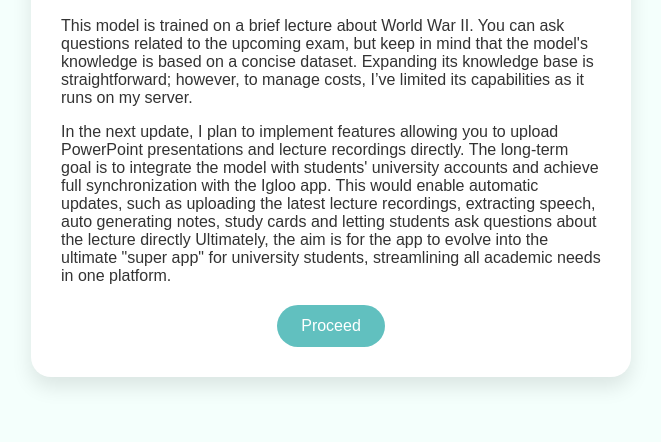
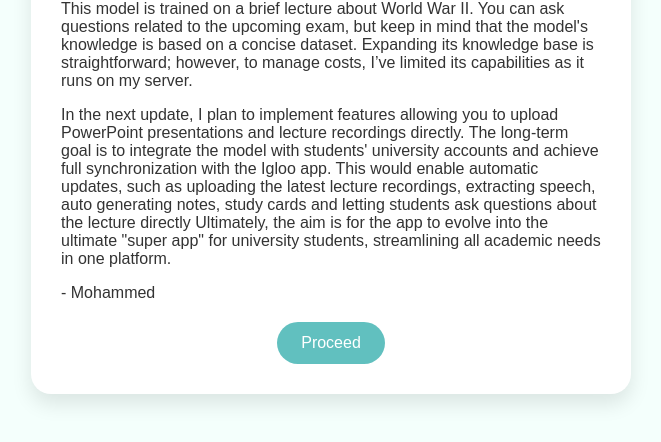
Before and after one commit to Raider1421/ai-chat-prototype, a website: page index.html in a window 1280 px wide. Shown: the part 250-692 px from the top of the page, without its empty margins (309-970 px from the left). Drawn offline with Linux system fonts and the light colour scheme.

Commit message:
to make api work and visually update

```diff
--- a/index.html
+++ b/index.html
@@ -26,17 +26,18 @@
         long-term goal is to integrate the model with students' university accounts and achieve full synchronization with the Igloo app. This would
         enable automatic updates, such as uploading the latest lecture recordings, extracting speech, auto generating notes, study cards and letting students
         ask questions about the lecture directly Ultimately, the aim is for the app to evolve into the ultimate "super app" for university students, streamlining all academic needs in one platform.</p>
+        <p>- Mohammed</p>
     </div>
     <button id="proceedButton" class="send-button">Proceed</button>
   </div>
 </div>
 
-  <!-- Logo Container -->
+  <!-- Logo Container maybe double up on this later? or swap with picture of myself? -->
   <div id="logoContainer">
     <img src="logo.png" alt="Logo" id="logoTop">
   </div>
 
-  <!-- Chatbot Interface (Initially hidden) -->
+  <!-- Chatbot Interface (should be Initially hidden) -->
   <div class="chat-container hidden">
     <h1>Igloo AI Atlas Model Prototype</h1>
 
@@ -61,7 +62,7 @@
 
   <!-- Chatbot Script -->
   <script>
-    // Initialize after splash screen
+    // Initialise after splash screen
     setTimeout(() => {
       const splashScreen = document.getElementById('splashScreen');
       const disclaimerScreen = document.getElementById('disclaimerScreen');
@@ -106,7 +107,7 @@
       })
       .then(response => response.json())
       .then(data => {
-          // Display AI message with typewriter effect
+          // typewriter effect
           appendMessage('Igloo AI', data.response);
       })
       .catch(error => {
--- a/script.js
+++ b/script.js
@@ -12,7 +12,7 @@ document.addEventListener('DOMContentLoaded', () => {
         const message = userInput.value.trim();
         if (!message) return;
 
-        // Display user message
+        // Display the users message
         const userMessageEl = document.createElement('div');
         userMessageEl.classList.add('message', 'user-message');
         userMessageEl.textContent = message;
@@ -36,7 +36,7 @@ document.addEventListener('DOMContentLoaded', () => {
             aiMessageEl.textContent = data.response;
             chatMessages.appendChild(aiMessageEl);
 
-            // Scroll to bottom
+            // Scroll all the way to bottom
             chatMessages.scrollTop = chatMessages.scrollHeight;
         })
         .catch(error => {
--- a/styles.css
+++ b/styles.css
@@ -147,7 +147,6 @@ h1 {
     width: 100%;
 }
 
-/* Existing styles remain the same, add these mobile-specific adjustments */
 
 /* Mobile Responsiveness */
 @media screen and (max-width: 768px) {
@@ -205,7 +204,7 @@ h1 {
     }
 }
 
-/* Improve general mobile experience */
+
 * {
     -webkit-tap-highlight-color: transparent;
     box-sizing: border-box;
```
